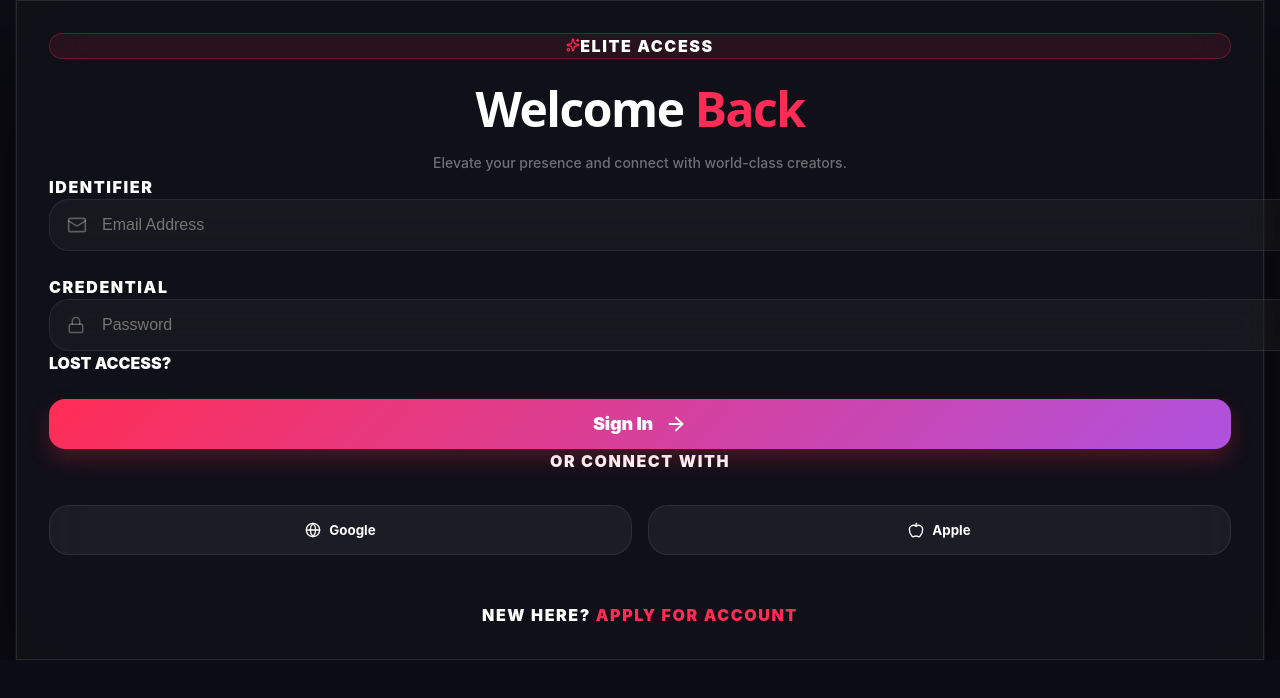
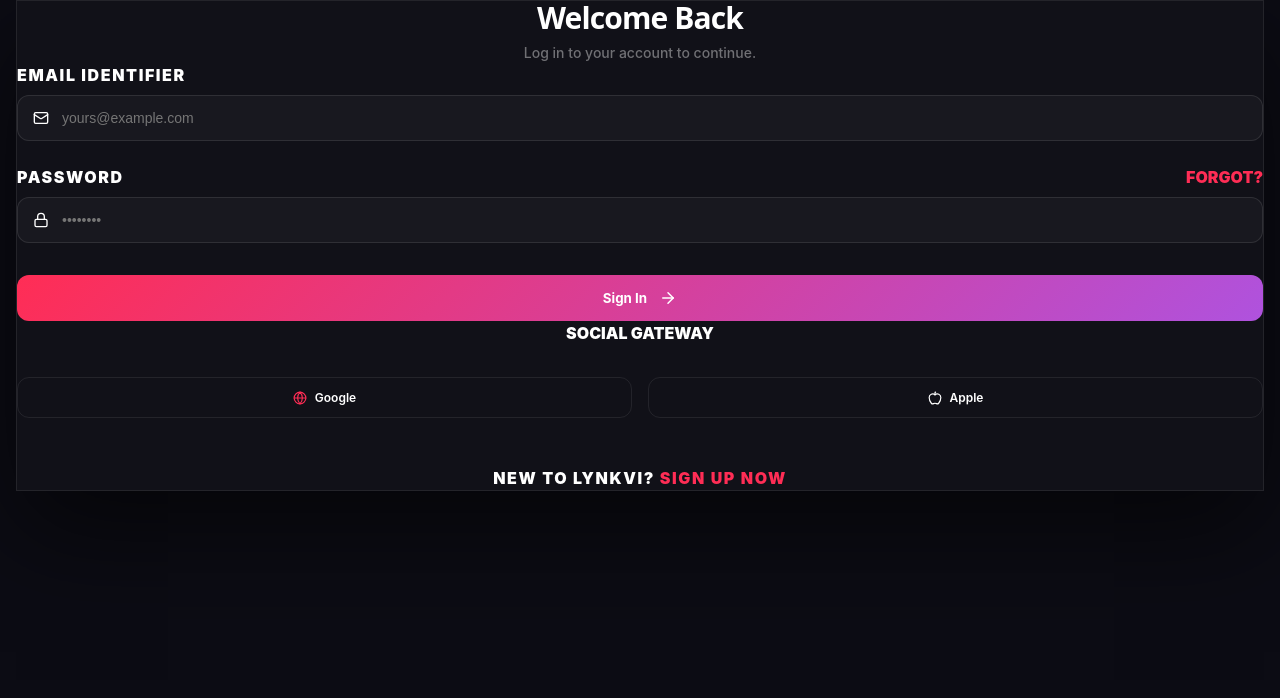
Before and after one commit to lyon-lang/lynkvi_web, a React (Vite) app: page /login in a window 1280 px wide. Shown: the top 698 px of the page. Built offline with nearby package versions, Linux system fonts and the light colour scheme.

Commit message:
refactor: simplify Login page UI by removing complex motion variants and updating component styling

```diff
--- a/src/index.css
+++ b/src/index.css
@@ -261,16 +261,22 @@
 .z-20 { z-index: 20; }
 .z-50 { z-index: 50; }
 .overflow-hidden { overflow: hidden; }
-.w-full { width: 100%; }
-.h-full { height: 100%; }
+.w-full { width: 100% !important; }
+.h-full { height: 100% !important; }
 .h-16 { height: 4rem; }
 .aspect-square { aspect-ratio: 1 / 1; }
 .rounded-full { border-radius: 9999px; }
+.rounded-xl { border-radius: 0.75rem; }
 .rounded-2xl { border-radius: 1rem; }
 .rounded-3xl { border-radius: 1.5rem; }
-.rounded-xl { border-radius: 0.75rem; }
 .opacity-20 { opacity: 0.2; }
+.shrink-0 { flex-shrink: 0; }
 .pointer-events-none { pointer-events: none; }
+
+/* Positioning Helpers */
+.top-1\/2 { top: 50% !important; }
+.-translate-y-1\/2 { transform: translateY(-50%) !important; }
+.left-4 { left: 1rem !important; }
 
 /* Responsive Modifiers (Mobile First) */
 @media (min-width: 640px) {
@@ -375,66 +381,61 @@
   color: var(--primary);
 }
 
-/* Premium Login UI */
+/* Simple Auth UI */
 .login-bg {
   position: fixed;
   top: 0; left: 0; right: 0; bottom: 0;
   z-index: -1;
-  background: radial-gradient(at 0% 0%, hsla(339, 100%, 55%, 0.15) 0, transparent 50%),
-              radial-gradient(at 100% 0%, hsla(271, 100%, 55%, 0.15) 0, transparent 50%),
-              radial-gradient(at 100% 100%, hsla(339, 100%, 55%, 0.1) 0, transparent 50%),
-              radial-gradient(at 0% 100%, hsla(271, 100%, 55%, 0.1) 0, transparent 50%),
-              #0a0a0f;
-  animation: bg-mesh 20s ease infinite;
+  background: #0a0a0f;
 }
 
-@keyframes bg-mesh {
-  0%, 100% { background-position: 0% 0%; }
-  50% { background-position: 100% 100%; }
+.auth-card {
+  background: #111118;
+  border: 1px solid rgba(255, 255, 255, 0.08);
+  box-shadow: 0 40px 100px rgba(0, 0, 0, 0.6);
+  display: flex;
+  flex-direction: column;
 }
 
-.glass-heavy {
-  background: rgba(18, 18, 24, 0.8);
-  backdrop-filter: blur(40px) saturate(200%);
+.auth-input {
+  width: 100%;
+  background: rgba(255, 255, 255, 0.03);
   border: 1px solid rgba(255, 255, 255, 0.1);
-  box-shadow: 0 50px 100px rgba(0, 0, 0, 0.6),
-              0 0 0 1px rgba(255, 255, 255, 0.05);
+  border-radius: 12px;
+  padding: 14px 16px;
+  color: white;
+  font-size: 14px;
+  box-sizing: border-box;
+  transition: all 0.2s ease;
 }
 
-.shimmer-btn {
-  position: relative;
-  overflow: hidden;
+.auth-input:focus {
+  outline: none;
+  border-color: var(--primary);
+  background: rgba(255, 255, 255, 0.05);
 }
 
-.shimmer-btn::after {
-  content: "";
-  position: absolute;
-  top: -50%;
-  left: -50%;
-  width: 200%;
-  height: 200%;
-  background: linear-gradient(45deg, transparent, rgba(255,255,255,0.1), transparent);
-  transform: rotate(45deg);
-  animation: shimmer 3s infinite;
+.simple-btn {
+  background: var(--primary-gradient);
+  color: white;
+  border-radius: 12px;
+  font-weight: 700;
+  padding: 14px;
+  border: none;
+  cursor: pointer;
+  transition: all 0.2s ease;
 }
 
-@keyframes shimmer {
-  0% { transform: translateX(-150%) rotate(45deg); }
-  100% { transform: translateX(150%) rotate(45deg); }
-}
-
-.social-btn {
-  background: rgba(255, 255, 255, 0.05);
+.social-lite {
+  background: transparent;
   border: 1px solid rgba(255, 255, 255, 0.08);
+  border-radius: 12px;
   color: white;
-  border-radius: 20px;
-  transition: all 0.3s ease;
-}
-
-.social-btn:hover {
-  background: rgba(255, 255, 255, 0.1);
-  border-color: rgba(255, 255, 255, 0.2);
-  transform: translateY(-2px);
+  font-size: 12px;
+  font-weight: 600;
+  padding: 12px;
+  cursor: pointer;
+  transition: all 0.2s ease;
 }
 
 /* Animations */
--- a/src/pages/Login.tsx
+++ b/src/pages/Login.tsx
@@ -1,8 +1,8 @@
 import React, { useState } from 'react';
-import { motion, AnimatePresence, type Variants } from 'framer-motion';
+import { motion, AnimatePresence } from 'framer-motion';
 import { useNavigate, Link } from 'react-router-dom';
 import { useAuth } from '../context/AuthContext';
-import { Mail, Lock, AlertCircle, Sparkles, Globe, Apple, ArrowRight } from 'lucide-react';
+import { Mail, Lock, AlertCircle, Globe, Apple, ArrowRight } from 'lucide-react';
 
 export const Login: React.FC = () => {
   const [email, setEmail] = useState('');
@@ -27,58 +27,20 @@
     }
   };
 
-  const containerVariants: Variants = {
-    hidden: { opacity: 0, scale: 0.95, y: 20 },
-    visible: {
-      opacity: 1,
-      scale: 1,
-      y: 0,
-      transition: {
-        duration: 0.8,
-        ease: [0.16, 1, 0.3, 1],
-        staggerChildren: 0.1
-      }
-    }
-  };
-
-  const itemVariants: Variants = {
-    hidden: { opacity: 0, y: 10 },
-    visible: { opacity: 1, y: 0 }
-  };
-
   return (
-    <div className="min-h-screen flex items-center justify-center relative overflow-hidden px-4 md:px-6 py-12 md:py-20">
-      {/* Dynamic Background */}
+    <div className="min-h-screen flex items-center justify-center relative px-4">
+      {/* Standalone Dark Background */}
       <div className="login-bg" />
 
       <motion.div
-        variants={containerVariants}
-        initial="hidden"
-        animate="visible"
-        className="glass-heavy p-8 md:p-14 rounded-[40px] w-full max-w-[460px] relative z-10"
-        style={{
-          display: 'flex',
-          flexDirection: 'column',
-          boxSizing: 'border-box'
-        }}
+        initial={{ opacity: 0, y: 15 }}
+        animate={{ opacity: 1, y: 0 }}
+        transition={{ duration: 0.4 }}
+        className="auth-card p-10 md:p-12 rounded-[24px] w-full max-w-[380px] relative z-10"
       >
         <div className="text-center mb-10">
-          <motion.div
-            variants={itemVariants}
-            className="inline-flex items-center gap-2 glass px-4 py-1.5 rounded-full mb-6"
-            style={{ background: 'rgba(255,45,85,0.1)', border: '1px solid rgba(255,45,85,0.3)' }}
-          >
-            <Sparkles size={14} className="text-primary animate-pulse" />
-            <span className="text-[10px] uppercase font-black tracking-widest text-white">Elite Access</span>
-          </motion.div>
-
-          <h1 className="text-4xl md:text-5xl font-black mb-4 tracking-tighter text-white">
-            Welcome <span className="text-primary">Back</span>
-          </h1>
-
-          <p className="text-white/40 text-sm md:text-base font-medium max-w-[280px] mx-auto leading-relaxed">
-            Elevate your presence and connect with world-class creators.
-          </p>
+          <h1 className="text-3xl font-black text-white mb-2">Welcome Back</h1>
+          <p className="text-white/40 text-sm font-medium">Log in to your account to continue.</p>
         </div>
 
         <AnimatePresence mode="wait">
@@ -89,94 +51,88 @@
               exit={{ opacity: 0, height: 0 }}
               className="mb-8"
             >
-              <div className="p-4 rounded-2xl flex items-center gap-3 bg-red-500/10 border border-red-500/20">
-                <AlertCircle size={18} className="text-red-500 shrink-0" />
-                <p className="text-xs font-bold text-red-500/90">{error}</p>
+              <div className="p-4 rounded-xl flex items-center gap-3 bg-red-500/10 border border-red-500/20">
+                <AlertCircle size={16} className="text-red-500 shrink-0" />
+                <p className="text-xs font-bold text-red-500/80 leading-snug">{error}</p>
               </div>
             </motion.div>
           )}
         </AnimatePresence>
 
         <form onSubmit={handleSubmit} className="flex flex-col gap-6 w-full">
-          <div className="space-y-2">
-            <label className="text-[10px] font-black uppercase tracking-widest text-white/20 ml-1">Identifier</label>
-            <div className="input-group">
+          <div className="flex flex-col gap-2">
+            <label className="text-[10px] font-black uppercase tracking-widest text-white/20 ml-1">Email Identifier</label>
+            <div className="relative w-full">
               <input
                 type="email"
                 value={email}
                 onChange={(e) => setEmail(e.target.value)}
-                className="input-glass w-full"
-                placeholder="Email Address"
+                className="auth-input w-full"
+                style={{ paddingLeft: '44px' }}
+                placeholder="yours@example.com"
                 required
               />
-              <Mail className="input-icon" size={20} />
+              <Mail className="absolute left-4 top-1/2 -translate-y-1/2 text-white/20" size={16} />
             </div>
           </div>
 
-          <div className="space-y-2">
-            <label className="text-[10px] font-black uppercase tracking-widest text-white/20 ml-1">Credential</label>
-            <div className="input-group">
+          <div className="flex flex-col gap-2">
+            <div className="flex justify-between items-center px-1">
+              <label className="text-[10px] font-black uppercase tracking-widest text-white/20">Password</label>
+              <Link to="/forgot-password" title="Recovery Access?" className="text-[10px] font-black uppercase text-primary hover:text-white transition-colors">
+                Forgot?
+              </Link>
+            </div>
+            <div className="relative w-full">
               <input
                 type="password"
                 value={password}
                 onChange={(e) => setPassword(e.target.value)}
-                className="input-glass w-full"
-                placeholder="Password"
+                className="auth-input w-full"
+                style={{ paddingLeft: '44px' }}
+                placeholder="••••••••"
                 required
               />
-              <Lock className="input-icon" size={18} />
-            </div>
-            <div className="flex justify-end pr-1">
-              <Link to="/forgot-password" title="Recovery Access?" className="text-[10px] font-black uppercase text-white/20 hover:text-primary transition-colors tracking-tighter">
-                Lost Access?
-              </Link>
+              <Lock className="absolute left-4 top-1/2 -translate-y-1/2 text-white/20" size={16} />
             </div>
           </div>
 
-          <motion.button
-            whileHover={{ scale: 1.01 }}
-            whileTap={{ scale: 0.98 }}
+          <button
             type="submit"
             disabled={loading}
-            className="shimmer-btn btn-primary w-full py-5 rounded-2xl flex-center gap-3 font-black text-lg shadow-xl shadow-primary/20 transition-all"
+            className="simple-btn w-full mt-2 flex items-center justify-center gap-3 group"
           >
-            {loading ? 'Verifying...' : (
+            {loading ? (
+              <div className="w-5 h-5 rounded-full border-2 border-white/30 border-t-white animate-spin" />
+            ) : (
               <>
-                Sign In <ArrowRight size={22} />
+                Sign In <ArrowRight size={18} className="group-hover:translate-x-1 transition-transform" />
               </>
             )}
-          </motion.button>
+          </button>
         </form>
 
         <div className="mt-10">
           <div className="flex items-center gap-4 text-white/5 mb-8">
-            <div className="h-[1px] flex-1 bg-current" />
-            <span className="text-[10px] font-black uppercase tracking-widest text-white/10">Or connect with</span>
-            <div className="h-[1px] flex-1 bg-current" />
+            <div className="h-[1px] flex-1 bg-white/5" />
+            <span className="text-[9px] font-black uppercase tracking-[0.2em] text-white/10">Social Gateway</span>
+            <div className="h-[1px] flex-1 bg-white/5" />
           </div>
 
           <div className="grid grid-cols-2 gap-4">
-            <motion.button
-              type="button"
-              whileHover={{ y: -2, background: 'rgba(255,255,255,0.1)' }}
-              className="social-btn py-4 flex-center gap-2 font-bold text-[11px] tracking-wide"
-            >
-              <Globe size={16} /> Google
-            </motion.button>
-            <motion.button
-              type="button"
-              whileHover={{ y: -2, background: 'rgba(255,255,255,0.1)' }}
-              className="social-btn py-4 flex-center gap-2 font-bold text-[11px] tracking-wide"
-            >
-              <Apple size={16} /> Apple
-            </motion.button>
+            <button type="button" className="social-lite flex items-center justify-center gap-2 hover:border-white/20">
+              <Globe size={14} className="text-primary" /> Google
+            </button>
+            <button type="button" className="social-lite flex items-center justify-center gap-2 hover:border-white/20">
+              <Apple size={14} /> Apple
+            </button>
           </div>
         </div>
 
         <p className="mt-12 text-center text-[10px] font-black uppercase tracking-widest text-white/20">
-          New here? {' '}
-          <Link to="/register" className="text-primary hover:text-secondary transition-colors ml-1">
-            Apply for account
+          New to Lynkvi? {' '}
+          <Link to="/register" className="text-primary hover:text-white transition-colors ml-1">
+            Sign up now
           </Link>
         </p>
       </motion.div>
```
